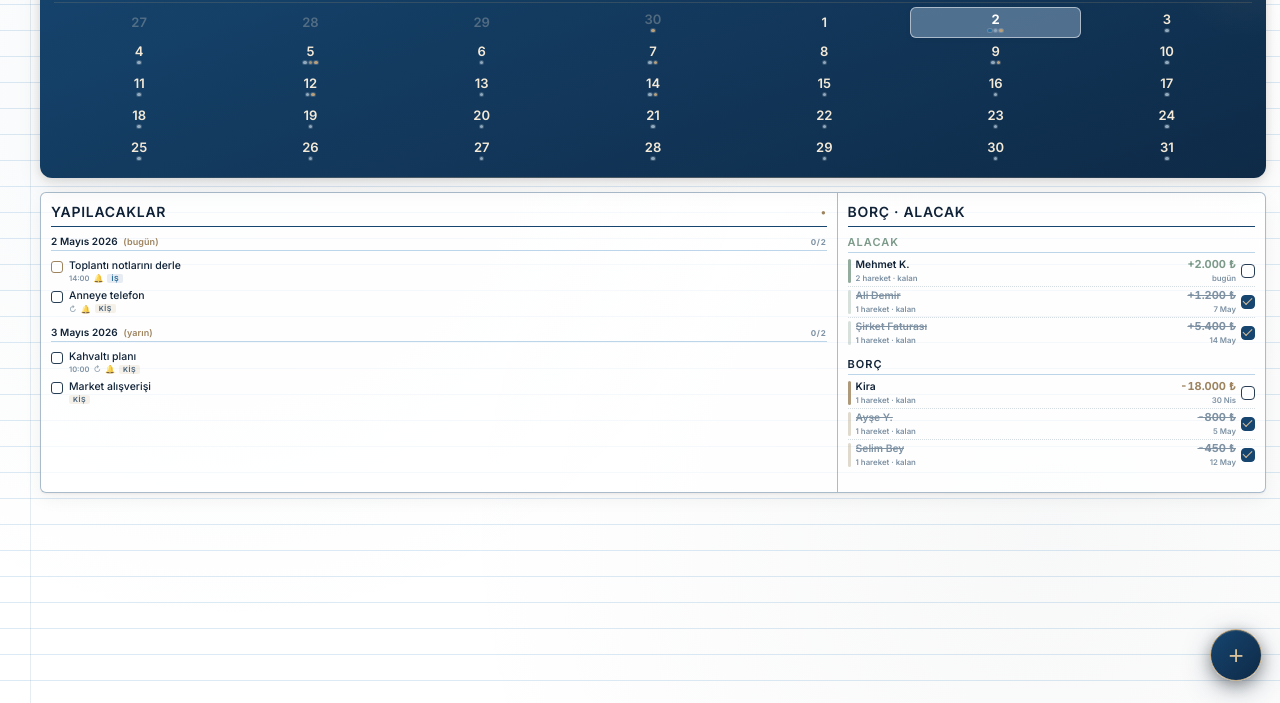
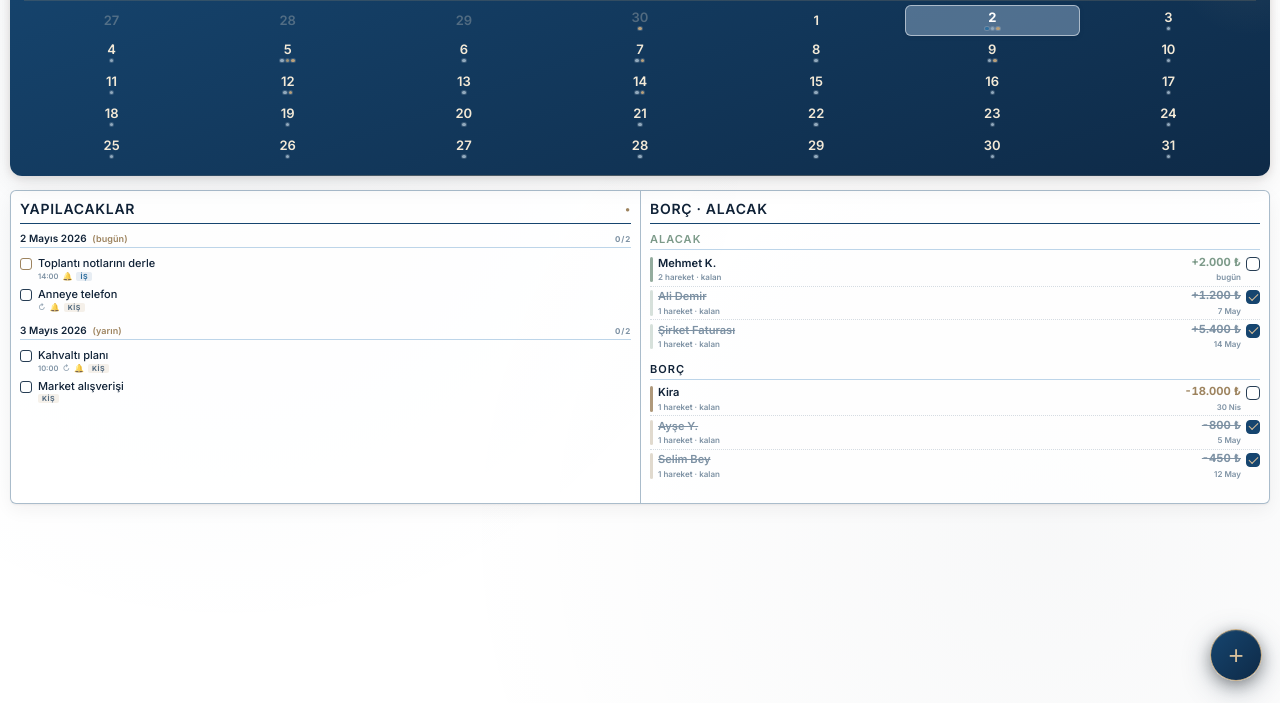
Before and after one commit to kdrolmz/v511, a plain HTML site: page index.html in a window 1280 px wide. Shown: the part 97-800 px from the top of the page. Drawn offline with Linux system fonts and the light colour scheme.

Commit message:
Refactor CSS styles in index.html
Updated various CSS styles for better layout and readability.

```diff
--- a/index.html
+++ b/index.html
@@ -77,22 +77,11 @@
     overflow-y:auto;
     overflow-x:hidden;
     -webkit-overflow-scrolling:touch;
-    background:
-      linear-gradient(transparent 0px, transparent 25px, var(--line-soft) 25px, var(--line-soft) 26px, transparent 26px),
-      var(--paper);
-    background-size:100% 26px;
+    background:var(--paper);
     position:relative;
   }
   .page::before {
-    content:'';
-    position:absolute;
-    top:0;
-    bottom:0;
-    left:30px;
-    width:1px;
-    background:var(--margin-red);
-    opacity:0.22;
-    z-index:1;
+    display:none;
   }
   .page::after {
     content:'';
@@ -105,7 +94,7 @@
     z-index:0;
   }
   .page-inner {
-    padding:12px 14px 92px 40px;
+    padding:10px 10px 86px;
     position:relative;
     z-index:2;
     min-height:100%;
@@ -246,16 +235,16 @@
 
   .columns {
     display:grid;
-    grid-template-columns:65% 35%;
+    grid-template-columns:1fr 1fr;
     border:1.3px solid rgba(22,69,111,0.36);
     border-radius:6px;
     background:rgba(255,255,255,0.72);
     box-shadow:
       0 1px 2px rgba(32,27,20,0.05),
       0 6px 18px rgba(32,27,20,0.05);
-    overflow:hidden;
-  }
-  .col { padding:10px 10px 13px; position:relative; min-width:0; }
+    overflow:visible;
+  }
+  .col { padding:9px 9px 12px; position:relative; min-width:0; }
   .col + .col { border-left:1.3px solid rgba(22,69,111,0.36); }
   .col-header {
     font-size:14px;
@@ -355,16 +344,15 @@
   }
   .todo-body { flex:1; min-width:0; }
   .todo-text {
-    font-size:10.5px;
+    font-size:11px;
     color:var(--ink);
     line-height:1.28;
     font-weight:500;
-    overflow:hidden;
-    text-overflow:ellipsis;
-    display:-webkit-box;
-    -webkit-line-clamp:2;
-    -webkit-box-orient:vertical;
+    overflow:visible;
+    display:block;
     letter-spacing:0;
+    overflow-wrap:anywhere;
+    word-break:normal;
   }
   .todo-row.done .todo-text {
     text-decoration:line-through;
@@ -418,12 +406,12 @@
   }
   .ledger-row {
     display:flex;
-    align-items:center;
+    align-items:flex-start;
     gap:5px;
-    padding:3px 0;
+    padding:3.5px 0;
     border-bottom:1px dotted rgba(126,146,164,0.32);
     cursor:pointer;
-    min-height:24px;
+    min-height:28px;
   }
   .ledger-row:last-child { border-bottom:none; }
   .ledger-row.overdue {
@@ -451,20 +439,21 @@
     gap:0;
   }
   .ledger-name {
-    font-size:10.3px;
+    font-size:11.1px;
     font-weight:600;
     color:var(--ink);
-    line-height:1.16;
-    white-space:nowrap;
-    overflow:hidden;
-    text-overflow:ellipsis;
+    line-height:1.22;
+    white-space:normal;
+    overflow:visible;
     letter-spacing:0;
+    overflow-wrap:anywhere;
+    word-break:normal;
   }
   .ledger-top {
     display:flex;
-    align-items:center;
+    align-items:flex-start;
     justify-content:space-between;
-    gap:7px;
+    gap:6px;
     min-width:0;
   }
   .ledger-amount-row {
@@ -476,7 +465,7 @@
     min-width:0;
   }
   .ledger-amount {
-    font-size:11px;
+    font-size:11.2px;
     font-weight:700;
     line-height:1.05;
     letter-spacing:0;
@@ -495,13 +484,12 @@
   }
   .ledger-due-mini,
   .ledger-move-mini {
-    font-size:7.8px;
+    font-size:8px;
     color:var(--ink-faint);
     font-style:normal;
     font-weight:600;
-    white-space:nowrap;
-    overflow:hidden;
-    text-overflow:ellipsis;
+    white-space:normal;
+    overflow:visible;
   }
   .ledger-due-mini.overdue {
     color:var(--ink-faint);
```
